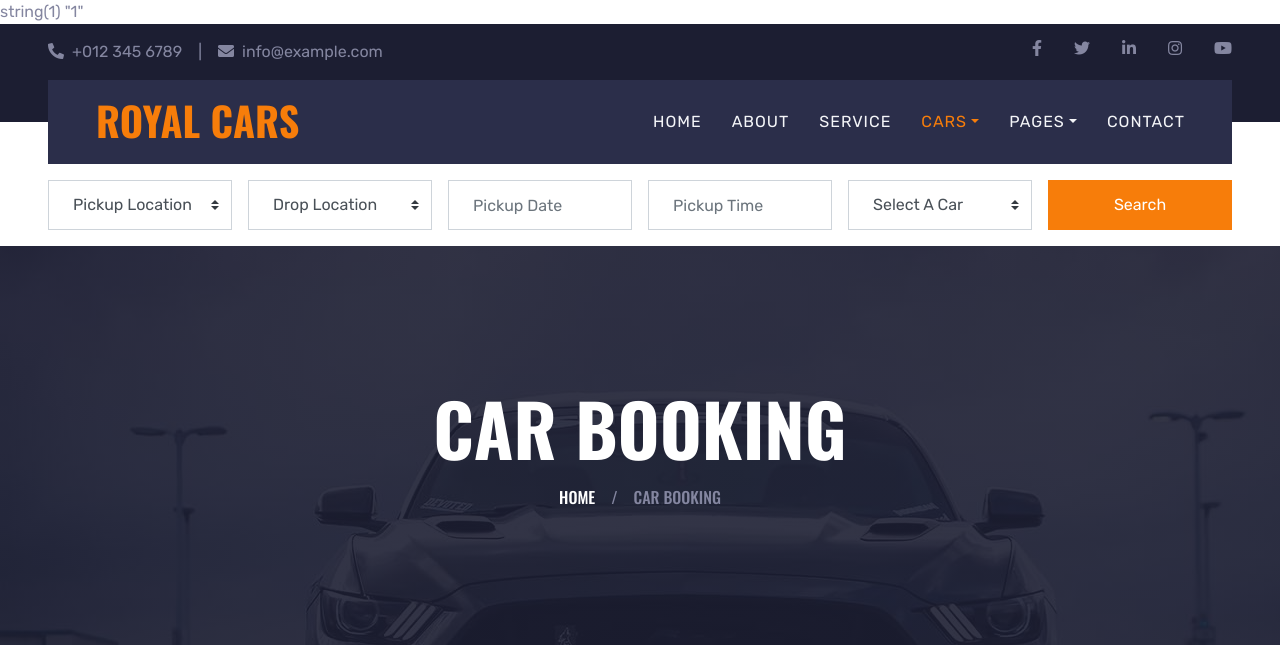
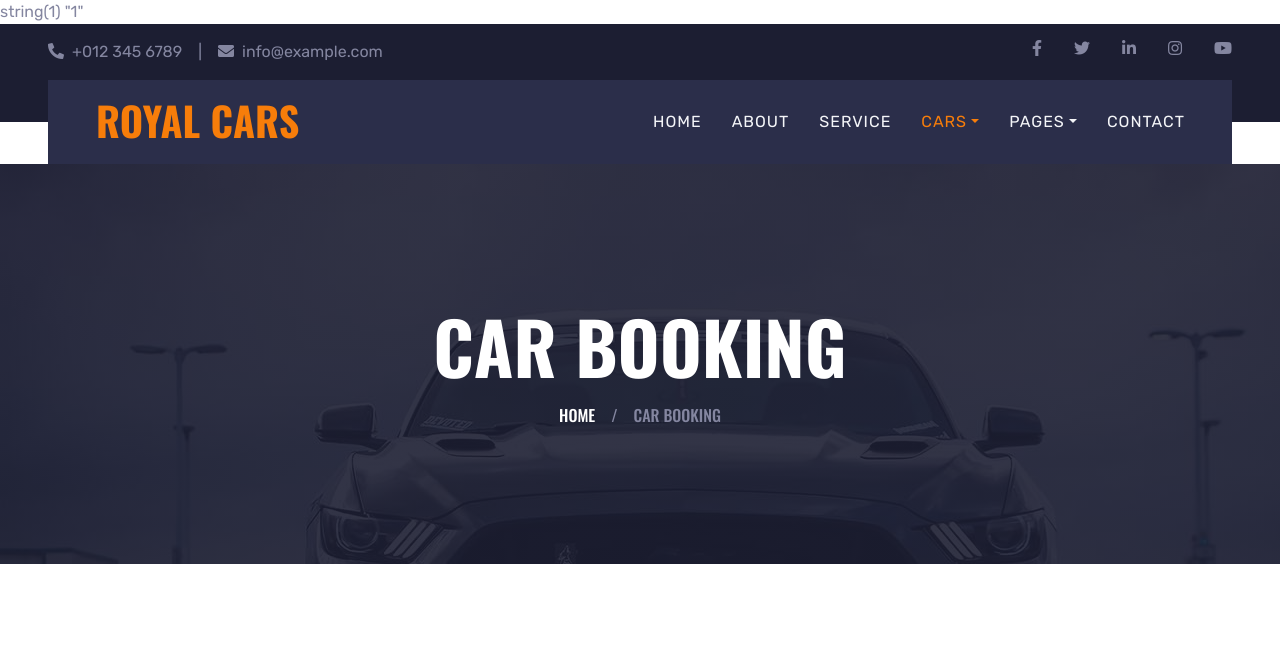
Before and after one commit to Jad-Bel/Drive-Loc-v2, a PHP site: page /views/partials/reservation/create.php?vehicule_id=1 in a window 1280 px wide. Shown: the top 645 px of the page. Run offline with PHP 8.4, Linux system fonts and the light colour scheme; the visitor is signed in with stand-in values (Sample User, id 1); tables that the repository leaves empty or names only in its code hold one stand-in row (values such as "Sample post").

Commit message:
FEAT: remove unused search form elements from car booking page

```diff
--- a/views/partials/reservation/create.php
+++ b/views/partials/reservation/create.php
@@ -151,7 +151,6 @@ if ($_SERVER['REQUEST_METHOD'] == 'POST') {
                             <div class="dropdown-menu rounded-0 m-0">
                                 <a href="car.html" class="dropdown-item">Car Listing</a>
                                 <a href="#" class="dropdown-item">Car Detail</a>
-                                <a href="../../partials/reservation/create.php" class="dropdown-item active">Car Booking</a>
                             </div>
                         </div>
                         <div class="nav-item dropdown">
@@ -168,54 +167,6 @@ if ($_SERVER['REQUEST_METHOD'] == 'POST') {
         </div>
     </div>
     <!-- Navbar End -->
-
-
-    <!-- Search Start -->
-    <div class="container-fluid bg-white pt-3 px-lg-5">
-        <div class="row mx-n2">
-            <div class="col-xl-2 col-lg-4 col-md-6 px-2">
-                <select class="custom-select px-4 mb-3" style="height: 50px;">
-                    <option selected>Pickup Location</option>
-                    <option value="1">Location 1</option>
-                    <option value="2">Location 2</option>
-                    <option value="3">Location 3</option>
-                </select>
-            </div>
-            <div class="col-xl-2 col-lg-4 col-md-6 px-2">
-                <select class="custom-select px-4 mb-3" style="height: 50px;">
-                    <option selected>Drop Location</option>
-                    <option value="1">Location 1</option>
-                    <option value="2">Location 2</option>
-                    <option value="3">Location 3</option>
-                </select>
-            </div>
-            <div class="col-xl-2 col-lg-4 col-md-6 px-2">
-                <div class="date mb-3" id="date" data-target-input="nearest">
-                    <input type="text" class="form-control p-4 datetimepicker-input" placeholder="Pickup Date"
-                        data-target="#date" data-toggle="datetimepicker" />
-                </div>
-            </div>
-            <div class="col-xl-2 col-lg-4 col-md-6 px-2">
-                <div class="time mb-3" id="time" data-target-input="nearest">
-                    <input type="text" class="form-control p-4 datetimepicker-input" placeholder="Pickup Time"
-                        data-target="#time" data-toggle="datetimepicker" />
-                </div>
-            </div>
-            <div class="col-xl-2 col-lg-4 col-md-6 px-2">
-                <select class="custom-select px-4 mb-3" style="height: 50px;">
-                    <option selected>Select A Car</option>
-                    <option value="1">Car 1</option>
-                    <option value="2">Car 1</option>
-                    <option value="3">Car 1</option>
-                </select>
-            </div>
-            <div class="col-xl-2 col-lg-4 col-md-6 px-2">
-                <button class="btn btn-primary btn-block mb-3" type="submit" style="height: 50px;">Search</button>
-            </div>
-        </div>
-    </div>
-    <!-- Search End -->
-
 
     <!-- Page Header Start -->
     <div class="container-fluid page-header">
```
